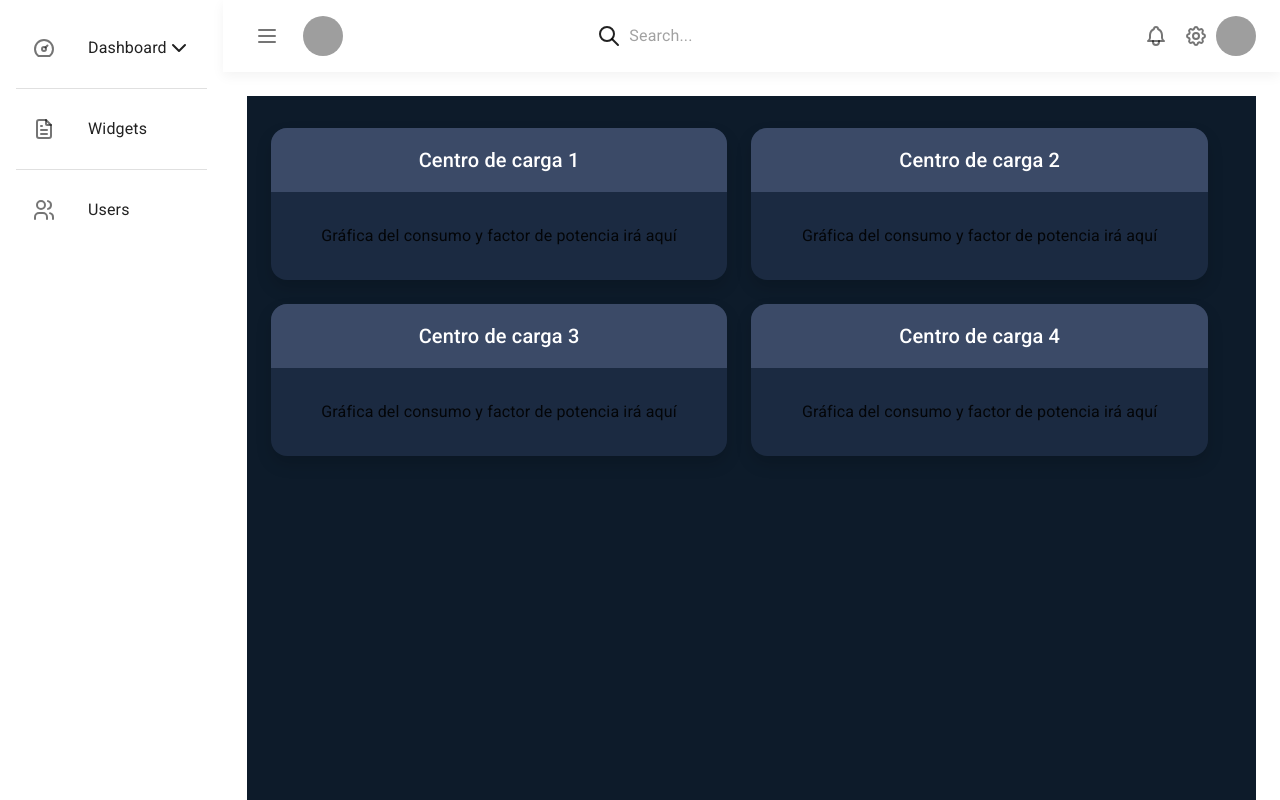
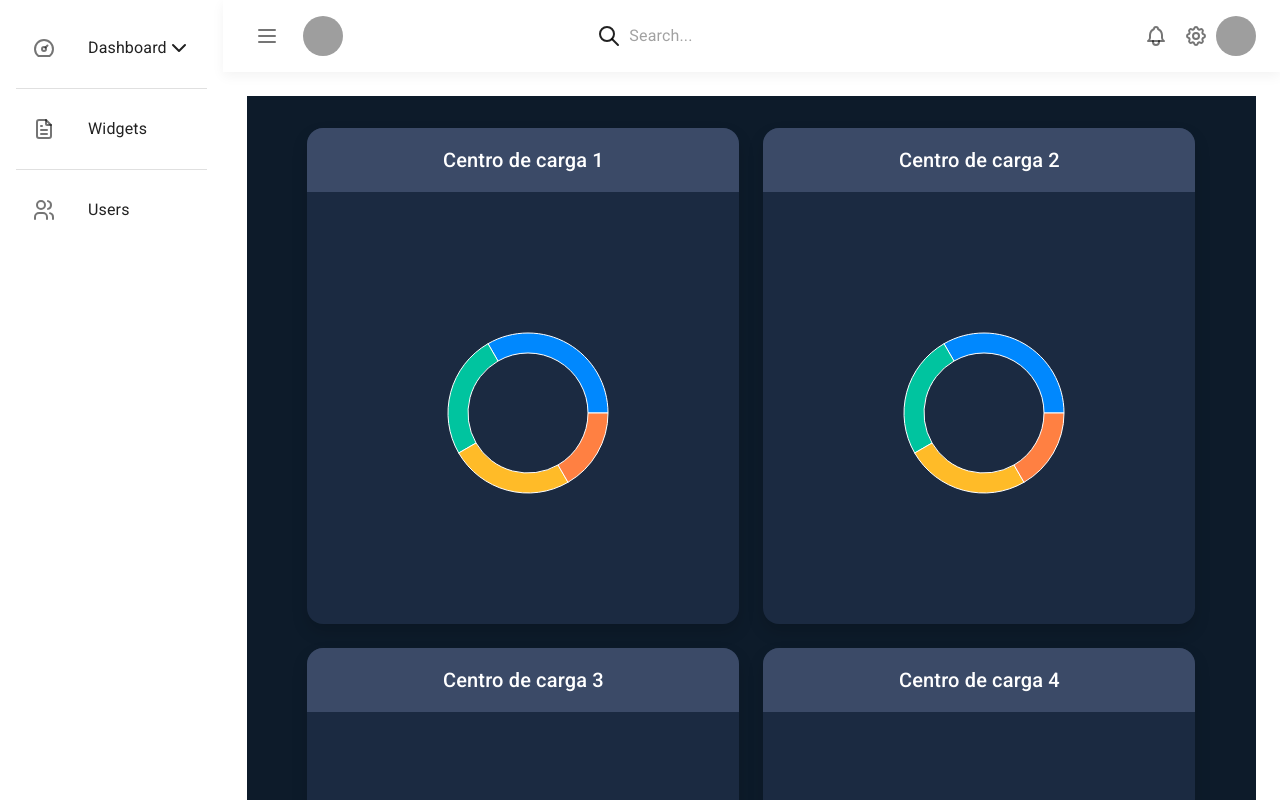
Before and after one commit to NexeliumMx/PowerTick-frontend, a React (Vite) app: page /LoadCenter in a window 1280 px wide. Shown: the top 800 px of the page. Built offline with nearby package versions, Linux system fonts and the light colour scheme; grey boxes are pictures that could not be loaded.

Commit message:
Pruebas pie chart

```diff
--- a/package.json
+++ b/package.json
@@ -19,7 +19,8 @@
     "@tabler/icons-react": "^3.16.0",
     "react": "^18.3.1",
     "react-dom": "^18.3.1",
-    "react-router-dom": "^6.26.2"
+    "react-router-dom": "^6.26.2",
+    "recharts": "^2.12.7"
   },
   "devDependencies": {
     "@eslint/js": "^9.9.0",
--- /dev/null
+++ b/src/charts/PieChartWithNeedle.jsx
@@ -0,0 +1,58 @@
+import React, { useState } from 'react';
+import { PieChart, Pie, Cell } from 'recharts';
+
+// Colores personalizados para las secciones del PieChart
+const COLORS = ['#0088FE', '#00C49F', '#FFBB28', '#FF8042'];
+
+// Componente personalizado para la aguja del gráfico
+const Needle = ({ cx, cy, radius, value }) => {
+  const radian = Math.PI * value / 180;
+  const x = cx + radius * Math.cos(radian);
+  const y = cy + radius * Math.sin(radian);
+
+  return (
+    <line
+      x1={cx}
+      y1={cy}
+      x2={x}
+      y2={y}
+      stroke="red"
+      strokeWidth={2}
+    />
+  );
+};
+
+const PieChartWithNeedle = ({ data }) => {
+  const [activeIndex, setActiveIndex] = useState(0);
+
+  const onPieEnter = (_, index) => {
+    setActiveIndex(index);
+  };
+
+  // Valor que determina la posición de la aguja (en grados)
+  const needleValue = 90;  // Este es el ángulo de la aguja, ajusta este valor según lo que desees mostrar.
+
+  return (
+    <PieChart width={400} height={400}>
+      <Pie
+        activeIndex={activeIndex}
+        data={data}
+        cx={200}
+        cy={200}
+        innerRadius={60}
+        outerRadius={80}
+        fill="#8884d8"
+        dataKey="value"
+        onMouseEnter={onPieEnter}
+      >
+        {data.map((entry, index) => (
+          <Cell key={`cell-${index}`} fill={COLORS[index % COLORS.length]} />
+        ))}
+      </Pie>
+      {/* Renderizamos la aguja */}
+      <Needle cx={200} cy={200} radius={80} value={needleValue} />
+    </PieChart>
+  );
+};
+
+export default PieChartWithNeedle;
--- a/src/pages/LoadCenter/LoadCenter.jsx
+++ b/src/pages/LoadCenter/LoadCenter.jsx
@@ -1,9 +1,18 @@
 import React, { useState } from 'react';
-import { Container, Grid, Box } from '@mui/material';
+import { Container, Grid2, Box } from '@mui/material';
 import GaugeContainer from '../LoadCenter/GaugeContainer.jsx';
+import PieChartWithNeedle from '../../charts/PieChartWithNeedle.jsx';
 
 export default function LoadCenter() {
   const [darkMode, setDarkMode] = useState(true);
+
+  // Datos de ejemplo para la gráfica
+  const pieData = [
+    { name: 'Group A', value: 400 },
+    { name: 'Group B', value: 300 },
+    { name: 'Group C', value: 300 },
+    { name: 'Group D', value: 200 },
+  ];
 
   return (
     <Container
@@ -12,41 +21,40 @@ export default function LoadCenter() {
         flexDirection: 'column',
         alignItems: 'center',
         width: '100%',
-        maxWidth: '100%',  // Asegura que el contenedor ocupe el 100% del ancho de la pantalla
         minHeight: '100vh',
         backgroundColor: darkMode ? '#0d1b2a' : '#f5f5f5',
         padding: '2rem',
       }}
     >
       <Box sx={{ width: '100%' }}>
-        <Grid
+        <Grid2
           container
           spacing={3}
           justifyContent="center"
           sx={{ width: '100%' }}
         >
-          {/* Ajustamos el tamaño de las columnas */}
-          <Grid item xs={12} sm={12} md={12} lg={6} xl={6}>
+          <Grid2 item xs={12} sm={12} md={5} lg={5} xl={4}>
             <GaugeContainer title="Centro de carga 1" darkMode={darkMode}>
-              <p>Gráfica del consumo y factor de potencia irá aquí</p>
+              {/* Reemplazamos el texto por la gráfica */}
+              <PieChartWithNeedle data={pieData} />
             </GaugeContainer>
-          </Grid>
-          <Grid item xs={12} sm={12} md={12} lg={6} xl={6}>
+          </Grid2>
+          <Grid2 item xs={12} sm={12} md={5} lg={5} xl={4}>
             <GaugeContainer title="Centro de carga 2" darkMode={darkMode}>
-              <p>Gráfica del consumo y factor de potencia irá aquí</p>
+              <PieChartWithNeedle data={pieData} />
             </GaugeContainer>
-          </Grid>
-          <Grid item xs={12} sm={12} md={12} lg={6} xl={6}>
+          </Grid2>
+          <Grid2 item xs={12} sm={12} md={5} lg={5} xl={4}>
             <GaugeContainer title="Centro de carga 3" darkMode={darkMode}>
-              <p>Gráfica del consumo y factor de potencia irá aquí</p>
+              <PieChartWithNeedle data={pieData} />
             </GaugeContainer>
-          </Grid>
-          <Grid item xs={12} sm={12} md={12} lg={6} xl={6}>
+          </Grid2>
+          <Grid2 item xs={12} sm={12} md={5} lg={5} xl={4}>
             <GaugeContainer title="Centro de carga 4" darkMode={darkMode}>
-              <p>Gráfica del consumo y factor de potencia irá aquí</p>
+              <PieChartWithNeedle data={pieData} />
             </GaugeContainer>
-          </Grid>
-        </Grid>
+          </Grid2>
+        </Grid2>
       </Box>
     </Container>
   );
```
Also changed, not shown: 1 other file (tests, documents, lock files or other folders).
